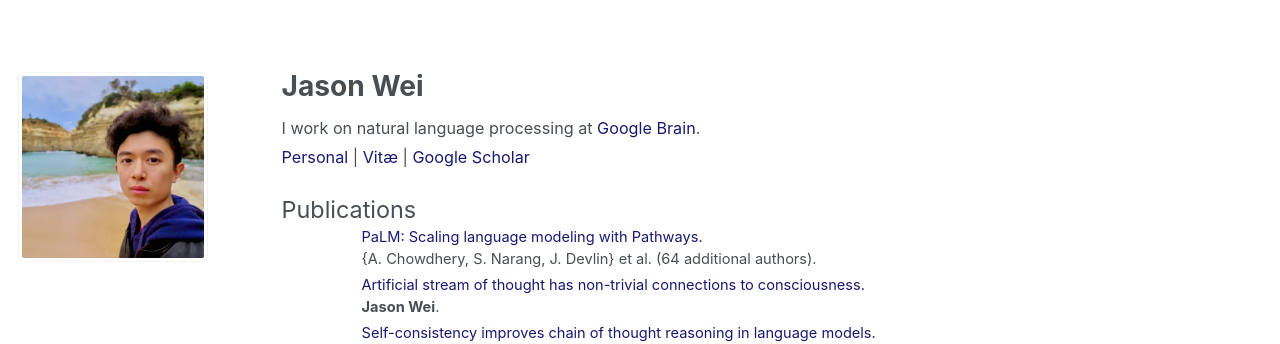
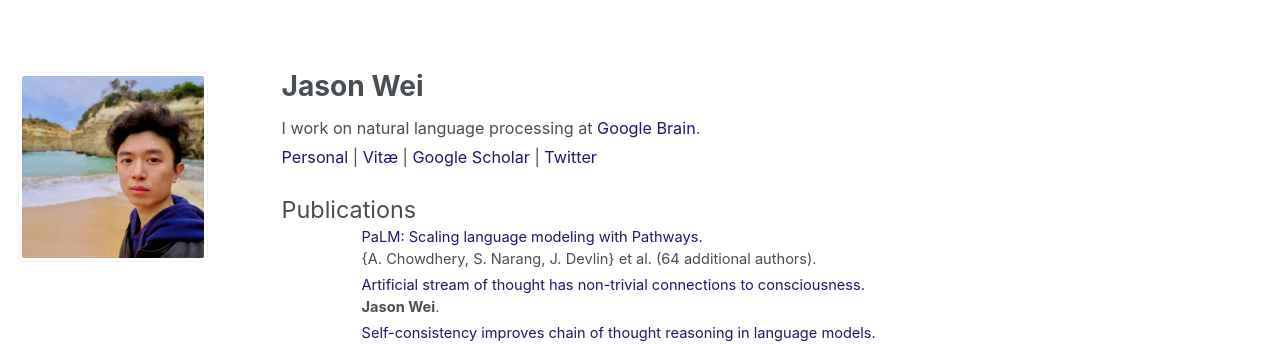
Before and after one commit to jasonwei20/jasonwei20.github.io, a Jekyll site: the page built from _pages/about.md, in a window 1280 px wide. Shown: the top 344 px of the page. Built offline with Jekyll 4.4.1, drawn with Linux system fonts in a browser that asks for light colours.

Commit message:
Update about.md

```diff
--- a/_pages/about.md
+++ b/_pages/about.md
@@ -26,6 +26,7 @@
 <a href="https://jasonwei20.github.io/personal/" style="color:#191970">Personal</a>
 | <a href="https://jasonwei20.github.io/files/current-jason-wei-cv.pdf" style="color:#191970" target="_blank">Vitæ</a>
 | <a href="https://scholar.google.com/citations?user=wA5TK_0AAAAJ&hl=en" style="color:#191970" target="_blank">Google Scholar</a>
+| <a href="https://twitter.com/_jasonwei" style="color:#191970" target="_blank">Twitter</a>
 </p>
 
 <span style="font-size:1.3em">Publications</span>
```
